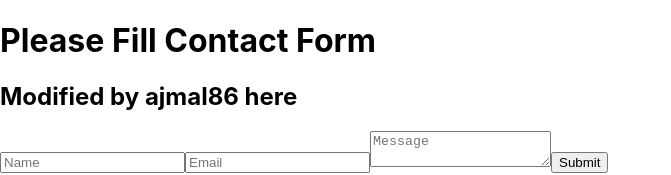
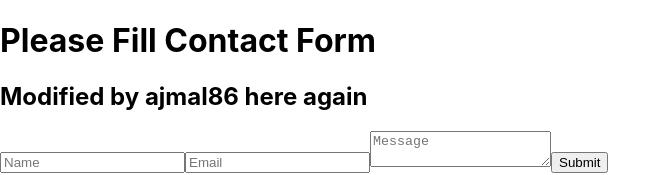
Before and after one commit to ajmalmnkl/ajmal-reactapp, a React (Create React App) app: page / in a window 1280 px wide. Shown: the top 175 px of the page, without its empty margins (0-671 px from the left). Built offline with nearby package versions, Linux system fonts and the light colour scheme.

Commit message:
Update App.js

```diff
--- a/src/App.js
+++ b/src/App.js
@@ -22,7 +22,7 @@ function App() {
     return (
         <div>
             <h1>Please Fill Contact Form </h1>
-        <h2>Modified by ajmal86 here</h2>
+        <h2>Modified by ajmal86 here again</h2>
             <form onSubmit={handleSubmit}>
                 <input name="name" placeholder="Name" onChange={handleChange} />
                 <input name="email" placeholder="Email" onChange={handleChange} />
```
